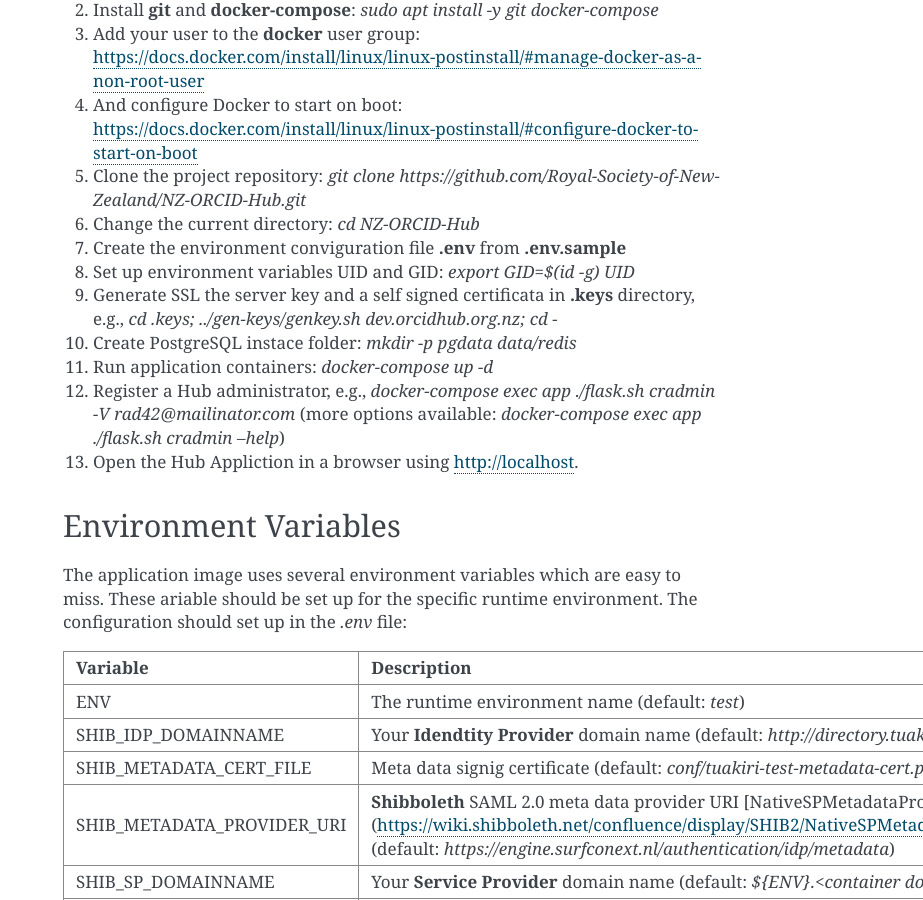
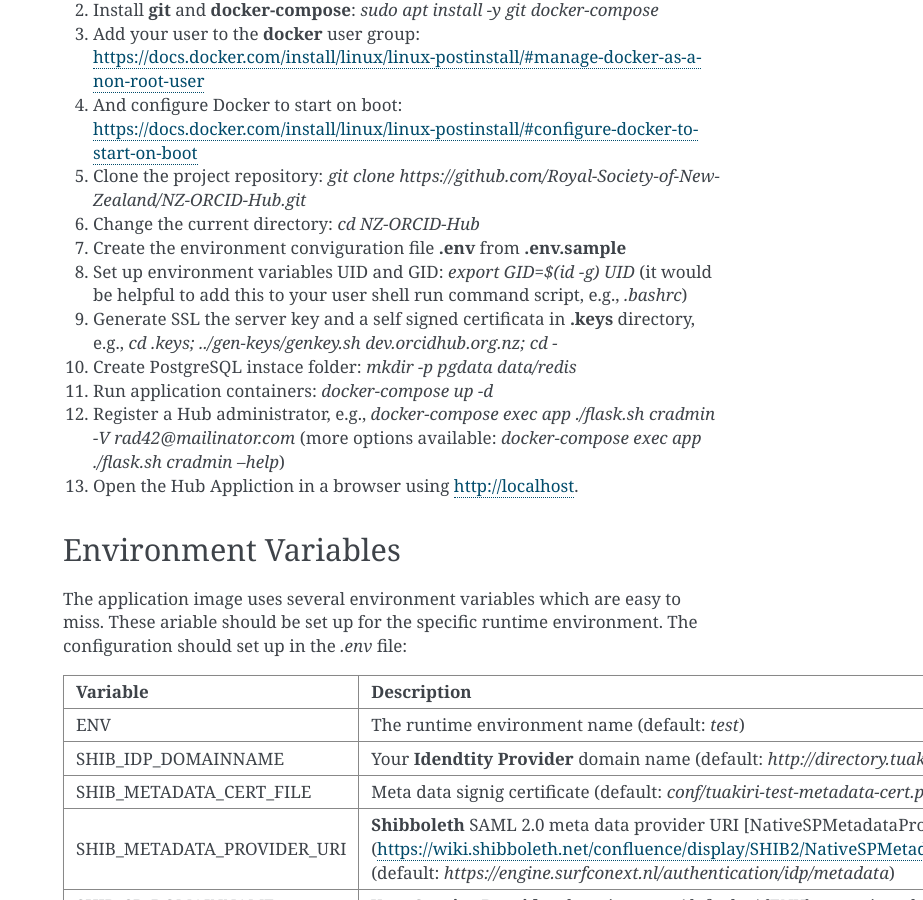
Before and after one commit to Royal-Society-of-New-Zealand/NZ-ORCID-Hub, a Sphinx documentation site: the page built from docs/docker.rst, in a window 1280 px wide and 900 px high, scrolled down 490 px. Shown: the whole window, without its empty margins (357-1280 px from the left). Built offline with Sphinx 7.4.7, drawn with Linux system fonts in a browser that asks for light colours; the version number could not be read and is left out.

Commit message:
it might be helpful

```diff
--- a/docs/docker.rst
+++ b/docs/docker.rst
@@ -22,7 +22,7 @@ The following steps will set up a local ORCID Hub application instance using doc
 #. Clone the project repository: `git clone https://github.com/Royal-Society-of-New-Zealand/NZ-ORCID-Hub.git`
 #. Change the current directory: `cd NZ-ORCID-Hub`
 #. Create the environment conviguration file **.env** from **.env.sample**
-#. Set up environment variables UID and GID: `export GID=$(id -g) UID`
+#. Set up environment variables UID and GID: `export GID=$(id -g) UID` (it would be helpful to add this to your user shell run command script, e.g., *.bashrc*)
 #. Generate SSL the server key and a self signed certificata in **.keys** directory, e.g., `cd .keys; ../gen-keys/genkey.sh dev.orcidhub.org.nz; cd -`
 #. Create PostgreSQL instace folder: `mkdir -p pgdata data/redis`
 #. Run application containers: `docker-compose up -d`
```
